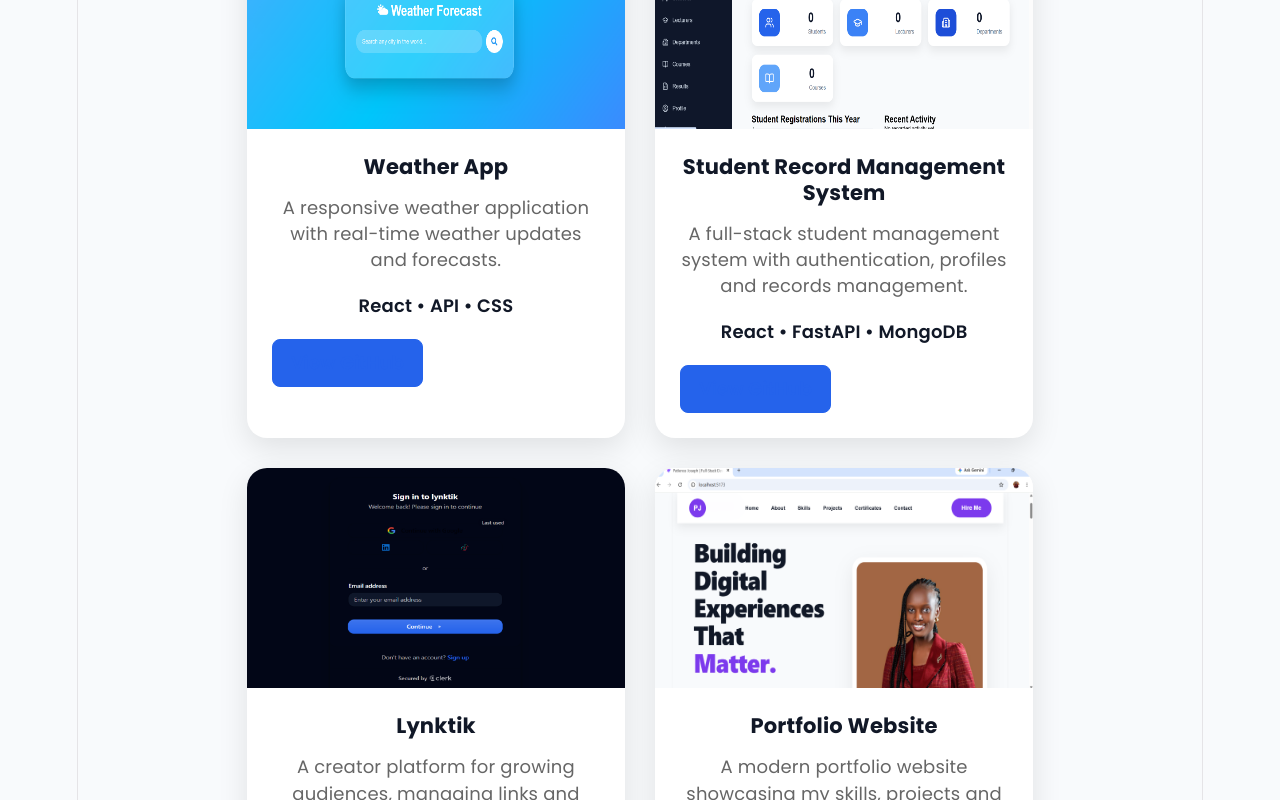
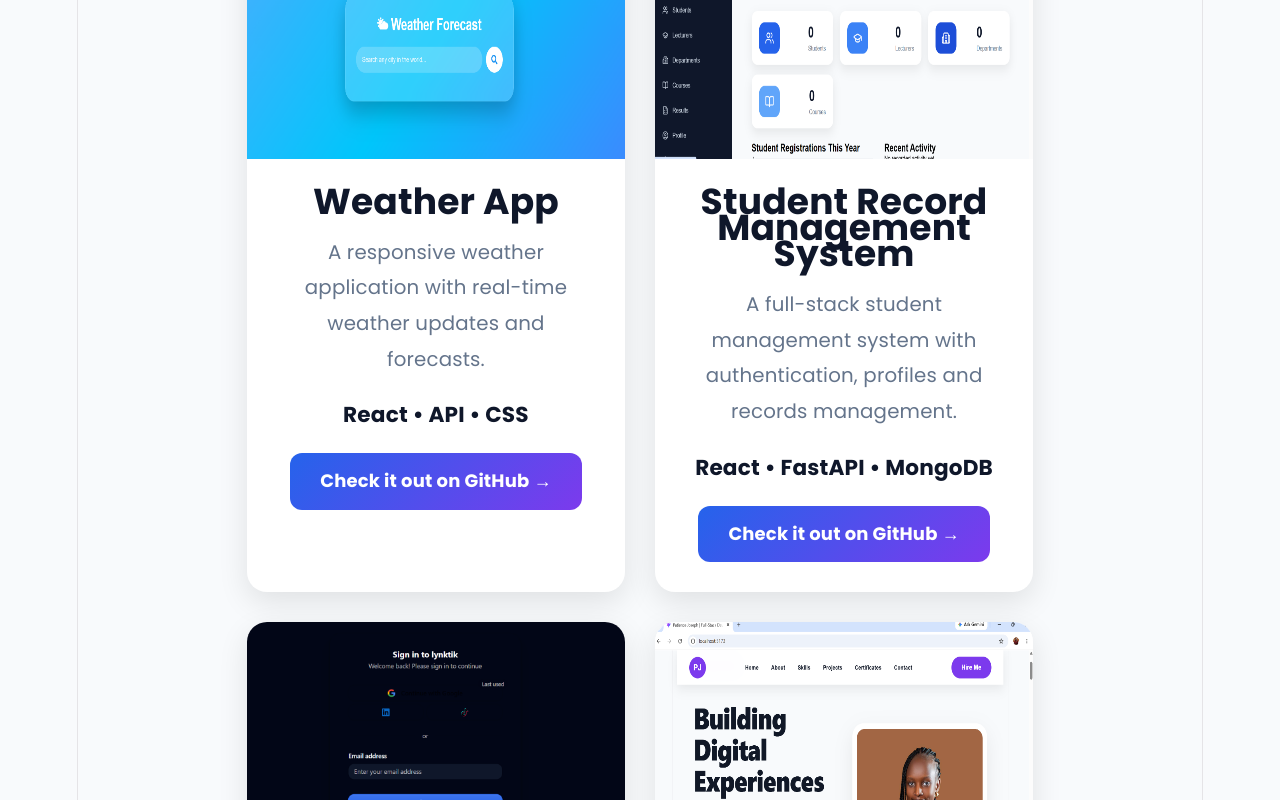
Before and after one commit to jpatience549-byte/portfolio, a React (Vite) app: page / in a window 1280 px wide. Shown: the part 3940-4740 px from the top of the page. Built offline with nearby package versions, Linux system fonts and the light colour scheme.

Commit message:
Update portfolio projects section

```diff
--- a/src/components/Projects.jsx
+++ b/src/components/Projects.jsx
@@ -59,7 +59,7 @@ const projects = [
     description:
       "A responsive website developed for a client with a focus on business growth and user experience.",
     tech: "React • CSS • JavaScript",
-    github: "https://github.com/patience9090/client-website",
+    github: "https://github.com/patience9090/ClientWebsite.git",
   },
 ];
 
@@ -103,15 +103,14 @@ function Projects() {
                 </span>
 
                 <div className="project-buttons">
-
   <a
     href={project.github}
     target="_blank"
     rel="noopener noreferrer"
+    className="github-btn"
   >
-                    View GitHub
+    Check it out on GitHub →
   </a>
-
 </div>
 
               </div>
--- a/src/components/projects.css
+++ b/src/components/projects.css
@@ -13,7 +13,7 @@
   background: white;
   border-radius: 20px;
   overflow: hidden;
-  box-shadow: 0 10px 30px rgba(0,0,0,0.1);
+  box-shadow: 0 10px 30px rgba(0, 0, 0, 0.1);
   transition: 0.3s ease;
 }
 
@@ -23,7 +23,7 @@
 
 .project-image {
   width: 100%;
-  height: 220px;
+  height: 250px;
   overflow: hidden;
 }
 
@@ -31,45 +31,59 @@
   width: 100%;
   height: 100%;
   object-fit: cover;
+  transition: 0.4s ease;
+}
+
+.project-card:hover .project-image img {
+  transform: scale(1.05);
 }
 
 .project-content {
-  padding: 25px;
+  padding: 30px;
+  text-align: center;
 }
 
 .project-content h3 {
-  margin-bottom: 15px;
+  font-size: 2rem;
+  margin-bottom: 20px;
+  color: #0f172a;
 }
 
 .project-content p {
-  color: #666;
-  margin-bottom: 20px;
+  color: #64748b;
+  margin-bottom: 25px;
+  line-height: 1.8;
+  font-size: 1.1rem;
 }
 
 .tech-stack {
   display: inline-block;
-  margin-bottom: 20px;
-  font-weight: 600;
+  margin-bottom: 25px;
+  font-weight: 700;
+  font-size: 1.2rem;
+  color: #0f172a;
 }
 
 .project-buttons {
   display: flex;
-  gap: 15px;
+  justify-content: center;
 }
 
 .project-buttons a {
   text-decoration: none;
-  padding: 10px 18px;
-  border-radius: 8px;
-  font-weight: 600;
+  padding: 15px 30px;
+  border-radius: 12px;
+  font-weight: 700;
+  background: linear-gradient(
+    135deg,
+    #2563eb,
+    #7c3aed
+  );
+  color: white;
+  transition: 0.3s ease;
 }
 
-.project-buttons a:first-child {
-  background: #2563eb;
-  color: white;
+.project-buttons a:hover {
+  transform: translateY(-3px);
+  box-shadow: 0 10px 25px rgba(37, 99, 235, 0.35);
 }
-
-.project-buttons a:last-child {
-  border: 1px solid #2563eb;
-  color: #2563eb;
-}
```
Lines whose indentation alone changed are shown as unchanged.
